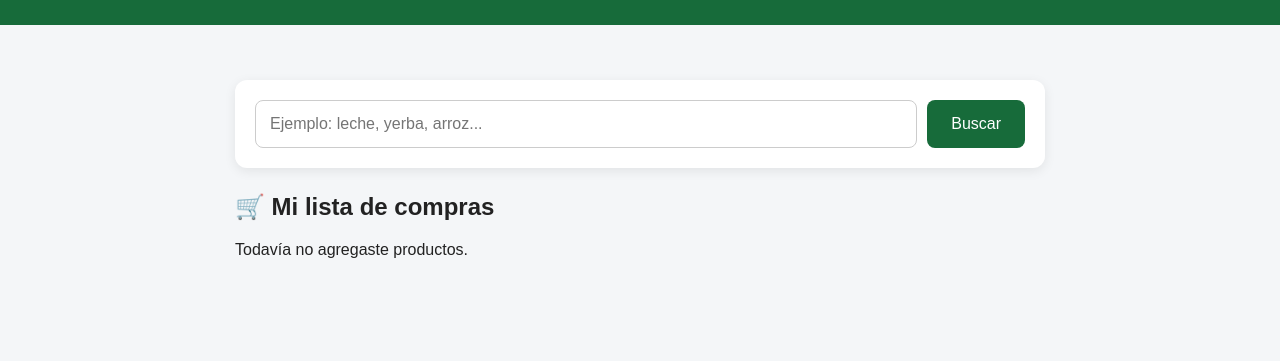
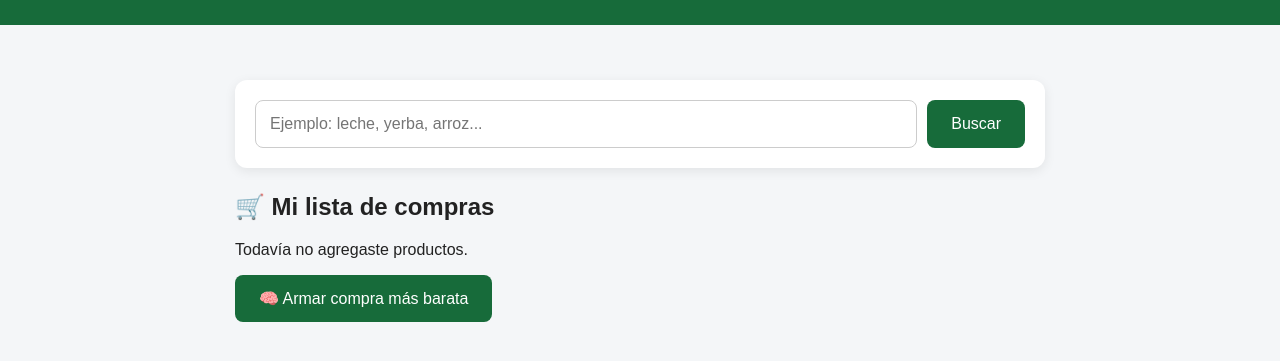
Before and after one commit to jivisuara-coder/superprecios-claros, a website: page public/index.html in a window 1280 px wide. Shown: the part 95-456 px from the top of the page. Drawn offline with Linux system fonts and the light colour scheme.

Commit message:
Agregar compra optimizada

```diff
--- a/public/index.html
+++ b/public/index.html
@@ -133,6 +133,8 @@
     <p>Todavía no agregaste productos.</p>
   </div>
   <div id="resumen-carrito"></div>
+    <button onclick="armarCompraMasBarata()">🧠 Armar compra más barata</button>
+<div id="compra-optimizada"></div>
 </section>
 
 </main>
@@ -324,6 +326,52 @@ function quitarDelCarrito(index) {
     <p><strong>💰 Diferencia: $${ahorro}</strong></p>
   `;
 }
+ function armarCompraMasBarata() {
+  const contenedor = document.getElementById("compra-optimizada");
+
+  if (carrito.length === 0) {
+    contenedor.innerHTML = "<p>Agregá productos a tu lista primero.</p>";
+    return;
+  }
+
+  let totalActual = 0;
+  let totalOptimizado = 0;
+  let html = "<h3>🧠 Compra más barata</h3>";
+
+  carrito.forEach(producto => {
+    totalActual += producto.precio;
+
+    const alternativas = producto.alternativas || [producto];
+
+    const mejorOpcion = alternativas.reduce((mejor, actual) =>
+      actual.precio < mejor.precio ? actual : mejor
+    );
+
+    totalOptimizado += mejorOpcion.precio;
+
+    html += `
+      <div class="producto">
+        <strong>${producto.nombre}</strong><br>
+        🏪 ${mejorOpcion.supermercado}<br>
+        💵 $${mejorOpcion.precio}
+      </div>
+    `;
+  });
+
+  const ahorro = totalActual - totalOptimizado;
+  const porcentaje = totalActual > 0
+    ? ((ahorro / totalActual) * 100).toFixed(1)
+    : 0;
+
+  html += `
+    <hr>
+    <p><strong>Total actual: $${totalActual}</strong></p>
+    <p><strong>✅ Total optimizado: $${totalOptimizado}</strong></p>
+    <p><strong>💰 Ahorro: $${ahorro} (${porcentaje}%)</strong></p>
+  `;
+
+  contenedor.innerHTML = html;
+}
 </script>
 
 </body>
```
